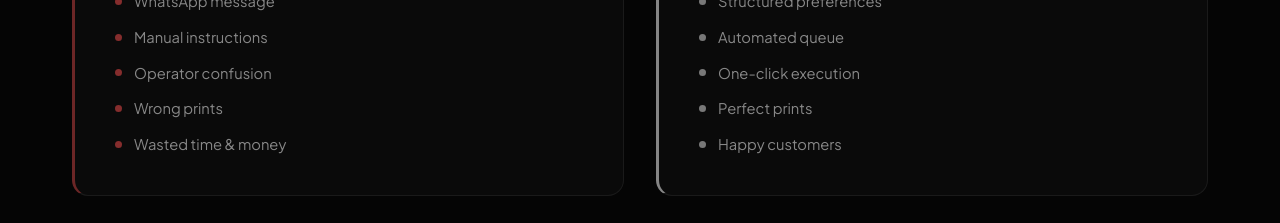
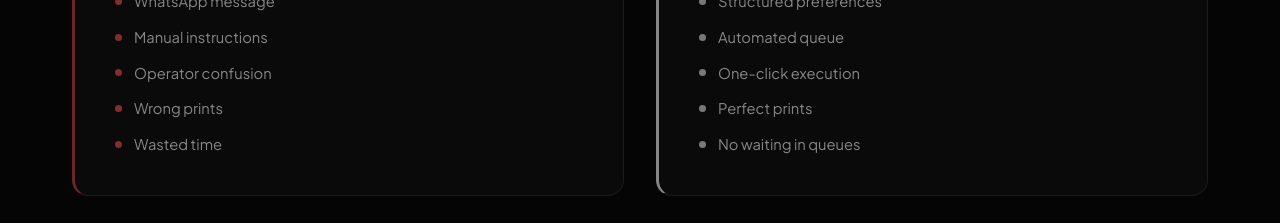
Before and after one commit to devanshuk3/Printr_Website, a React (Vite) app: page / in a window 1280 px wide. Shown: the part 2180-2403 px from the top of the page. Built offline with nearby package versions, Linux system fonts and the light colour scheme.

Commit message:
wording fixes

```diff
--- a/src/App.jsx
+++ b/src/App.jsx
@@ -124,7 +124,7 @@ function Problem() {
             <li><span className="problem-dot problem-dot--old" />Manual instructions</li>
             <li><span className="problem-dot problem-dot--old" />Operator confusion</li>
             <li><span className="problem-dot problem-dot--old" />Wrong prints</li>
-            <li><span className="problem-dot problem-dot--old" />Wasted time & money</li>
+            <li><span className="problem-dot problem-dot--old" />Wasted time</li>
           </ul>
         </div>
         <div className="problem-new animate-on-scroll">
@@ -135,7 +135,7 @@ function Problem() {
             <li><span className="problem-dot problem-dot--new" />Automated queue</li>
             <li><span className="problem-dot problem-dot--new" />One-click execution</li>
             <li><span className="problem-dot problem-dot--new" />Perfect prints</li>
-            <li><span className="problem-dot problem-dot--new" />Happy customers</li>
+            <li><span className="problem-dot problem-dot--new" />No waiting in queues</li>
           </ul>
         </div>
       </div>
```
